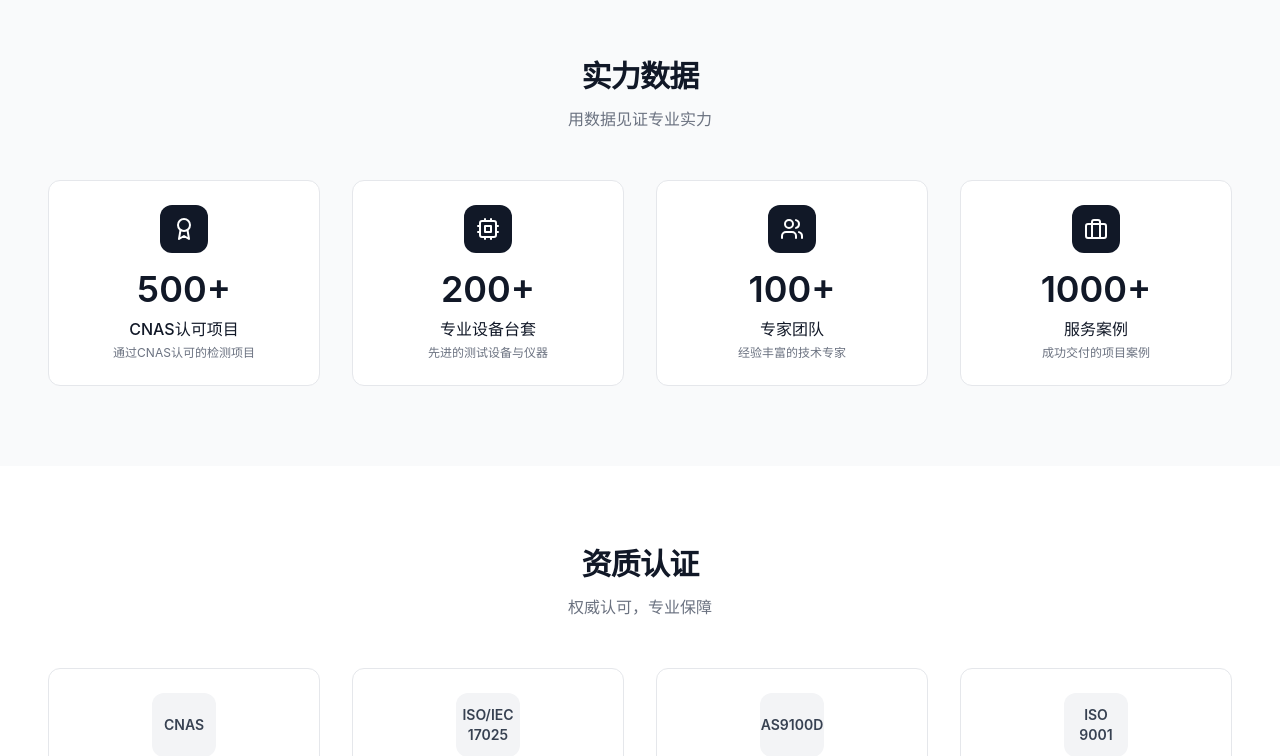
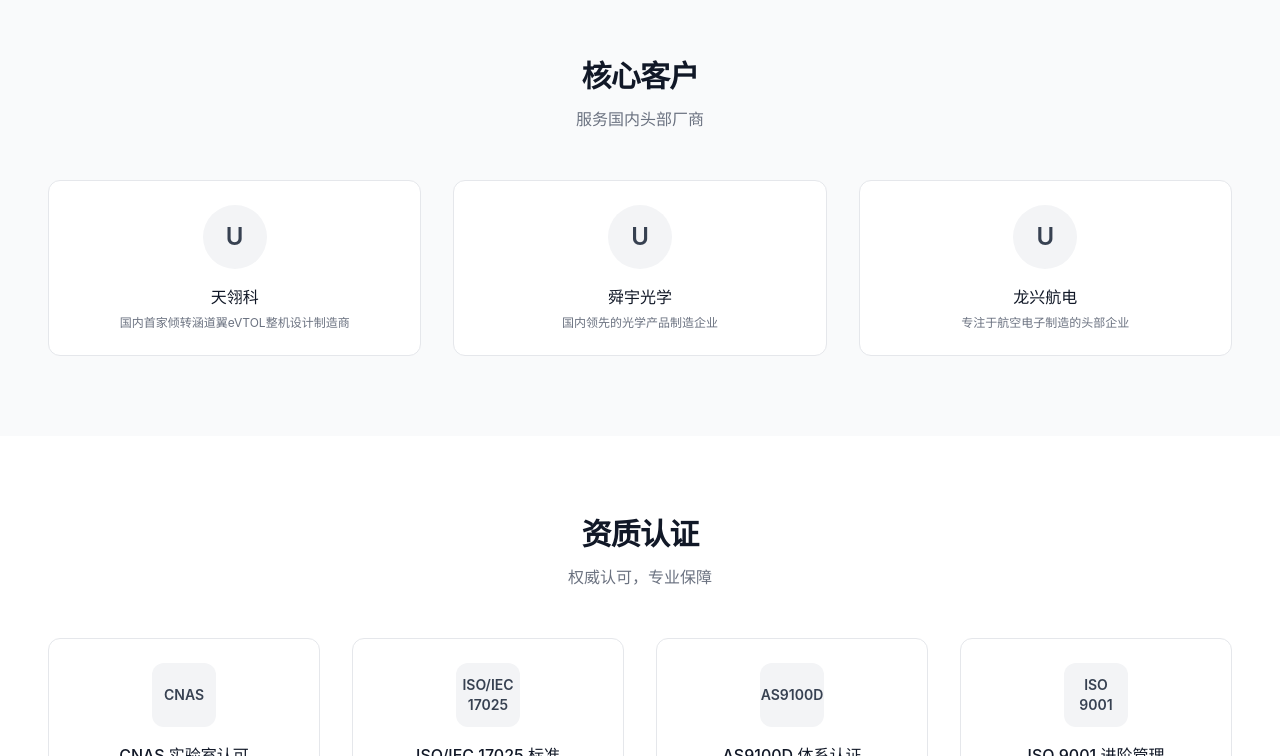
Before and after one commit to HuajiSoup/Kunpeng-Official, a Next.js app: page / in a window 1280 px wide. Shown: the part 1522-2278 px from the top of the page. Built offline with nearby package versions, Linux system fonts and the light colour scheme.

Commit message:
修改主页和服务页面

```diff
--- a/app/(home)/page.tsx
+++ b/app/(home)/page.tsx
@@ -3,12 +3,14 @@
 import Statistics from "@/components/Statistics";
 import Qualifications from "@/components/Qualifications";
 import TechnicalSupport from "@/components/TechnicalSupport";
+import CoreClients from "@/components/CoreClients";
 
 export default function Home() {
   return (<>
     <HeroCarousel />
     <CoreCapabilities />
-    <Statistics />
+    {/* <Statistics /> */}
+    <CoreClients />
     <Qualifications />
     <TechnicalSupport />
   </>);
--- a/app/services/page.tsx
+++ b/app/services/page.tsx
@@ -3,8 +3,6 @@
 import { useEffect, useState } from "react";
 import ServicesHero from "@/components/services/ServicesHero";
 import ConsultingSection from "@/components/services/ConsultingSection";
-import EngineeringSection from "@/components/services/EngineeringSection";
-import TrainingSection from "@/components/services/TrainingSection";
 import ProcessWorkflow from "@/components/services/ProcessWorkflow";
 import SuccessStories from "@/components/services/SuccessStories";
 import ServicesCTA from "@/components/services/ServicesCTA";
@@ -13,8 +11,6 @@
 
 const getSidebarItems = (t: (key: string) => string) => [
   { id: "consulting", label: t("services.sidebar.consulting") },
-  { id: "engineering", label: t("services.sidebar.engineering") },
-  { id: "training", label: t("services.sidebar.training") },
   { id: "process-workflow", label: t("services.sidebar.process") },
   { id: "success-stories", label: t("services.sidebar.cases") },
 ];
@@ -45,7 +41,6 @@
       if (currentSection) {
         setActiveItem(currentSection.id);
       }
-
     };
 
     window.addEventListener("scroll", handleScroll);
@@ -85,8 +80,8 @@
           {/* Right Content */}
           <div className="lg:col-span-4">
             <ConsultingSection />
-            <EngineeringSection />
-            <TrainingSection />
+            {/* <EngineeringSection /> */}
+            {/* <TrainingSection /> */}
             <ProcessWorkflow />
             <SuccessStories />
             <ServicesCTA />
--- /dev/null
+++ b/components/CoreClients.tsx
@@ -0,0 +1,58 @@
+"use client";
+
+import { useLanguage } from "@/lib/LanguageContext";
+import { HomeSectionTitle } from "./ui/HomeSectionTitle";
+import { ItemBox } from "./ui/ItemBox";
+
+const getClientsItems = (t: (key: string) => string) => [
+  {
+    title: "天翎科",
+    description: "国内首家倾转涵道翼eVTOL整机设计制造商",
+  },
+  {
+    title: "舜宇光学",
+    description: "国内领先的光学产品制造企业",
+  },
+  {
+    title: "龙兴航电",
+    description: "专注于航空电子制造的头部企业",
+  },
+];
+
+export default function CoreClients() {
+  const { t } = useLanguage();
+  const supportItems = getClientsItems(t);
+
+  return (
+    <section id="core-clients" className="relative py-16 lg:py-20 bg-gray-50">
+      <div className="container mx-auto px-6 sm:px-8 lg:px-12">
+        <HomeSectionTitle title={"核心客户"} desc={"服务国内头部厂商"} />
+
+        {/* Support Cards Grid */}
+        <div className="grid grid-cols-1 md:grid-cols-3 gap-6 lg:gap-8">
+          {supportItems.map((item, index) => (
+            <ItemBox
+              key={index}
+              fancy
+              className="text-center"
+            >
+              {/* Logo区域 - 圆形占位符，浅灰色背景 */}
+              <div className="w-16 h-16 bg-gray-100 rounded-full flex items-center justify-center mx-auto mb-4 group-hover:bg-gray-900 transition-all duration-300">
+                <div className="text-xl lg:text-2xl font-semibold text-gray-700 group-hover:text-white transition-colors">
+                  {"U"}
+                </div>
+              </div>
+
+              <h3 className="text-sm lg:text-base font-medium text-gray-900 mb-1.5 leading-tight">
+                {item.title}
+              </h3>
+
+              <p className="text-xs text-gray-500">{item.description}</p>
+            </ItemBox>
+          ))}
+        </div>
+
+      </div>
+    </section>
+  );
+}
--- a/components/Header.tsx
+++ b/components/Header.tsx
@@ -23,20 +23,8 @@
         href: "/about#company-intro"
       },
       {
-        label: t("nav.aboutSubmenu.org"),
-        href: "/about#org-structure"
-      },
-      {
         label: t("nav.aboutSubmenu.culture"),
         href: "/about#corporate-culture"
-      },
-      {
-        label: t("nav.aboutSubmenu.team"),
-        href: "/about#team"
-      },
-      {
-        label: t("nav.aboutSubmenu.history"),
-        href: "/about#development-history"
       },
     ],
   },
@@ -45,6 +33,10 @@
     href: "/testing",
     labelKey: "nav.testing",
     submenu: [
+      {
+        label: "设备级测试",
+        href: "/testing#testings-devices"
+      },
       {
         label: t("nav.testingSubmenu.env"),
         href: "/testing#environment-reliability"
@@ -56,10 +48,6 @@
       {
         label: t("nav.testingSubmenu.emc"),
         href: "/testing#emc-testing"
-      },
-      {
-        label: t("nav.testingSubmenu.components"),
-        href: "/testing#software-components"
       },
       {
         label: t("nav.testingSubmenu.core"),
@@ -75,14 +63,6 @@
       {
         label: t("nav.servicesSubmenu.consulting"),
         href: "/services#consulting"
-      },
-      {
-        label: t("nav.servicesSubmenu.engineering"),
-        href: "/services#engineering"
-      },
-      {
-        label: t("nav.servicesSubmenu.training"),
-        href: "/services#training"
       },
       {
         label: t("nav.servicesSubmenu.process"),
--- a/components/services/ProcessWorkflow.tsx
+++ b/components/services/ProcessWorkflow.tsx
@@ -1,6 +1,6 @@
 "use client";
 
-import { Search, FileText, Rocket, CheckCircle, ArrowRight } from "lucide-react";
+import { Search, FileText, Rocket, CheckCircle, ArrowRight, ShieldCheck, Pen, PenTool, BookmarkCheck } from "lucide-react";
 import { useLanguage } from "@/lib/LanguageContext";
 import { PageSectionTitle } from "../ui/PageSectionTitle";
 
@@ -8,27 +8,33 @@
   {
     number: 1,
     icon: Search,
-    title: t("services.process.steps.analysis.title"),
-    description: t("services.process.steps.analysis.description"),
+    title: "项目受理和启动",
+    description: "协助提交申请书，组建审查组，召开首次会议",
   },
   {
     number: 2,
     icon: FileText,
-    title: t("services.process.steps.plan.title"),
-    description: t("services.process.steps.plan.description"),
+    title: "要求确定",
+    description: "确定审定基础，制定认证计划，明确局方审查重点",
   },
   {
     number: 3,
-    icon: Rocket,
-    title: t("services.process.steps.execution.title"),
-    description: t("services.process.steps.execution.description"),
+    icon: PenTool,
+    title: "符合性计划制定",
+    description: "协助制定详细的符合性验证计划，确定符合性方法",
   },
   {
     number: 4,
     icon: CheckCircle,
-    title: t("services.process.steps.delivery.title"),
-    description: t("services.process.steps.delivery.description"),
+    title: "符合性确认",
+    description: "完成局方验证和确认工作（文件评审、试验目击、审定飞行试验等）",
   },
+  {
+    number: 5,
+    icon: BookmarkCheck,
+    title: "颁证",
+    description: "完成最终TCB会议，配合局方完成审查报告，获取相关适航证件",
+  }
 ];
 
 export default function ProcessWorkflow() {
@@ -90,19 +96,19 @@
         {steps.map((step, index) => {
           const Icon = step.icon;
           return (
-            <div key={index} className="relative flex gap-4">
+            <div key={index} className="relative flex">
               {/* connect line + icons */}
               <div className="flex flex-col items-center flex-shrink-0">
-                <div className="w-12 h-12 bg-gray-900/10 rounded-full flex items-center justify-center border-2 border-gray-900/20 z-10">
+                <div className="w-12 h-12 bg-white rounded-full flex items-center justify-center border-2 border-gray-900/20 z-10 flex-shrink-0">
                   <Icon className="w-6 h-6 text-gray-900" />
                 </div>
                 {index < steps.length - 1 && (
-                  <div className="w-0.5 h-full bg-gray-200 mt-2 min-h-[60px]"></div>
+                  <div className="w-0.5 flex-grow bg-gray-200 min-h-full"></div>
                 )}
               </div>
 
               {/* content */}
-              <div className="flex-1 pb-6">
+              <div className="flex-1 pb-6 pl-4 flex-shrink-0">
                 <div className="flex items-center gap-3 mb-2">
                   <span className="text-sm font-bold text-gray-400">{step.number}</span>
                   <h3 className="text-base font-bold text-gray-900">{step.title}</h3>
--- a/lib/translations.ts
+++ b/lib/translations.ts
@@ -37,28 +37,28 @@
     home: {
       hero: {
         slide1: {
+          title: "铸就航空品质，护航低空腾飞",
+          subtitle: "行业顶尖人才汇聚",
+          description: "多名适航委任代表及资深测试专家，提供专业可靠的技术服务",
+          cta: "了解我们",
+        },
+        slide2: {
           title: "专业航空技术测试验证",
           subtitle: "解决方案提供商",
           description: "依托龙兴航电深厚积淀，提供一站式适航审定与检测服务",
           cta: "了解试验能力",
         },
-        slide2: {
+        slide3: {
           title: "权威认证，技术领先",
           subtitle: "CNAS认可实验室",
           description: "拥有完整的适航审定能力和先进的测试设备，为航空安全保驾护航",
           cta: "查看资质能力",
         },
-        slide3: {
+        slide4: {
           title: "先进设备，精密测试",
           subtitle: "行业领先的测试平台",
           description: "配备国际先进的测试设备与仪器，确保测试结果的准确性和可靠性",
           cta: "查看设备",
-        },
-        slide4: {
-          title: "专家团队，经验丰富",
-          subtitle: "行业顶尖人才汇聚",
-          description: "多名适航委任代表及资深测试专家，提供专业可靠的技术服务",
-          cta: "了解我们",
         },
         prev: "上一张",
         next: "下一张",
@@ -863,32 +863,32 @@
     home: {
       hero: {
         slide1: {
+          title: "Forging Aviation Quality, Safeguarding Low-Altitude Flight",
+          subtitle: "Gathering Industry Top Talents",
+          description:
+            "Multiple airworthiness designees and senior testing experts providing professional and reliable technical services",
+          cta: "Learn More",
+        },
+        slide2: {
           title: "Professional Aviation Testing & Verification",
           subtitle: "Solution Provider",
           description:
             "Leveraging Longxing Avionics' deep expertise to provide one-stop airworthiness certification and testing services",
           cta: "Learn Testing Capabilities",
         },
-        slide2: {
+        slide3: {
           title: "Authoritative Certification, Leading Technology",
           subtitle: "CNAS Accredited Laboratory",
           description:
             "Complete airworthiness certification capabilities and advanced testing equipment to ensure aviation safety",
           cta: "View Qualifications",
         },
-        slide3: {
+        slide4: {
           title: "Advanced Equipment, Precision Testing",
           subtitle: "Industry-Leading Testing Platform",
           description:
             "Equipped with internationally advanced testing equipment and instruments to ensure accuracy and reliability of test results",
           cta: "View Equipment",
-        },
-        slide4: {
-          title: "Expert Team, Rich Experience",
-          subtitle: "Gathering Industry Top Talents",
-          description:
-            "Multiple airworthiness designees and senior testing experts providing professional and reliable technical services",
-          cta: "Learn More",
         },
         prev: "Previous",
         next: "Next",
```
